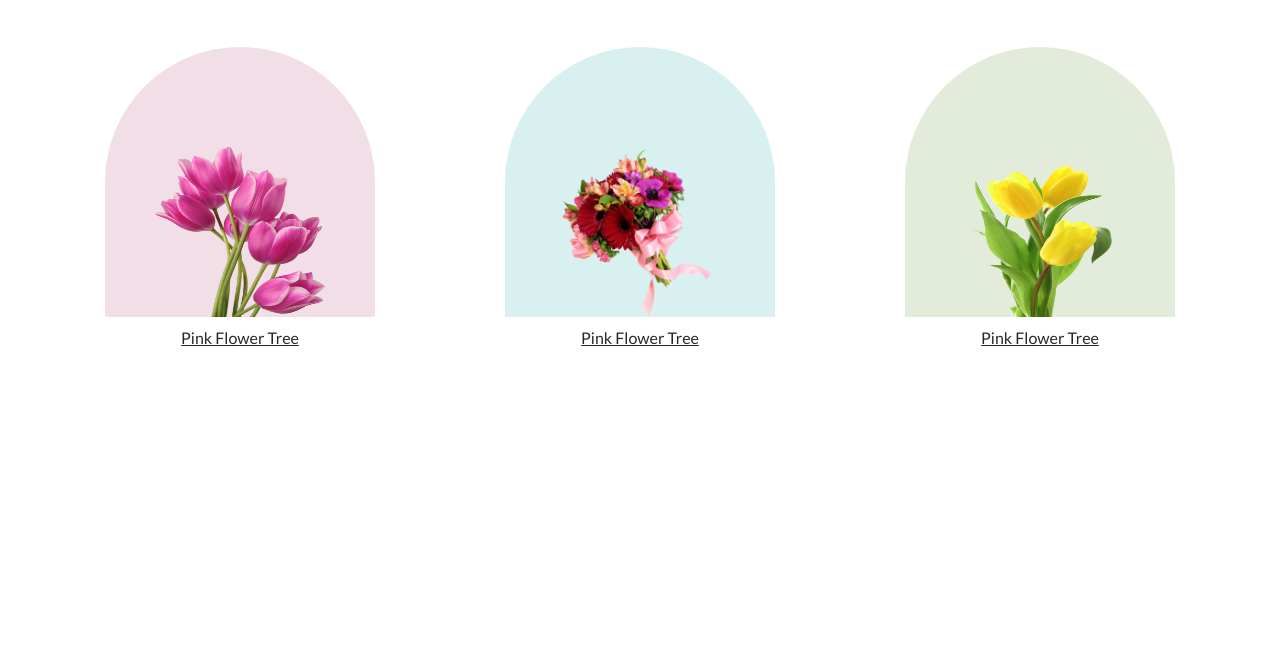
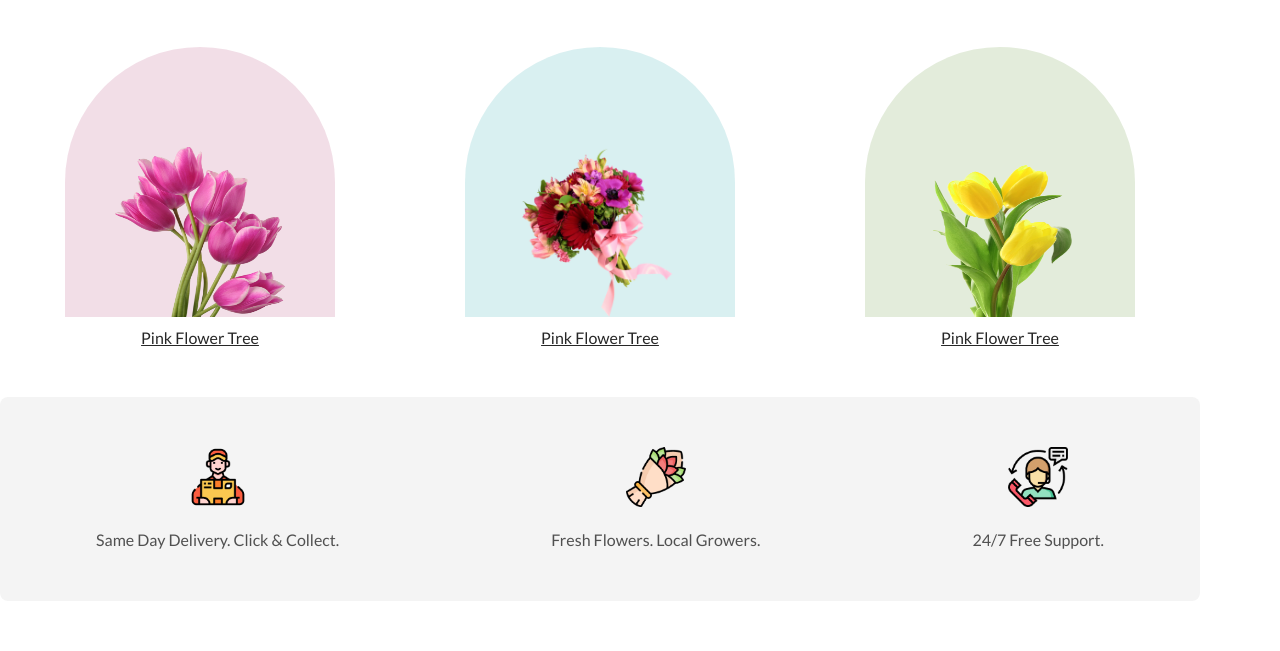
Before and after one commit to zishanmeh/Flower-shop, a plain HTML site: page index.html in a window 1280 px wide. Shown: the part 680-1331 px from the top of the page. Before the commit the page ends 1077 px from the top, so only its background shows below. Drawn offline with Linux system fonts and the light colour scheme.

Commit message:
added mini about section

```diff
--- a/index.html
+++ b/index.html
@@ -46,6 +46,23 @@
                 </div>
             </div>
         </section>
+
+        <section>
+            <div class="mini-about">
+                <div class="mini-about-card">
+                    <img src="Flower Asset/Group 57.png" alt="">
+                    <p>Same Day Delivery. Click & Collect.</p>
+                </div>
+                <div class="mini-about-card">
+                    <img src="Flower Asset/Group 58.png" alt="">
+                    <p>Fresh Flowers. Local Growers.</p>
+                </div>
+                <div class="mini-about-card">
+                    <img src="Flower Asset/Group 59.png" alt="">
+                    <p>24/7 Free Support.</p>
+                </div>
+            </div>
+        </section>
     </main>
     <footer></footer>
 </body>
--- a/styles/style.css
+++ b/styles/style.css
@@ -5,17 +5,19 @@
     padding: 0;
     box-sizing: border-box;
 }
+*::before, *::after {
+    box-sizing: border-box;
+}
 
 body {
     font-family: "Lato", sans-serif;
-}
-
-main {
     max-width: 1200px;
-    margin: auto;
 }
 h1 {
     color: #272727;
+}
+p {
+    color: rgba(39, 39, 39, 0.8);
 }
 .primary-btn {
     padding: 10px 15px;
@@ -115,6 +117,25 @@ header {
 .flowers-card a {
     color: #272727;
 }
+/* Mini about styles */
+
+.mini-about {
+    background-color: rgba(39, 39, 39, 0.05);
+    display: flex;
+    justify-content: space-around;
+    align-items: center;
+    gap: 20px;
+    padding: 50px 0;
+    border-radius: 8px;
+}
+.mini-about-card {
+    text-align: center;
+}
+.mini-about-card img {
+    width: 60px;
+    margin-bottom: 20px;
+
+}
 
 
 
@@ -145,8 +166,16 @@ header {
     }
 
     /* Flower card section */
+    .featured-flowers {
+        width: 100%;
+    }
     .feature-flowers-cards {
         flex-direction: column;
         gap: 30px;
     }
+    /* Mini about section */
+    .mini-about {
+        flex-direction: column;
+        gap: 30px;
+    }
 }
```
